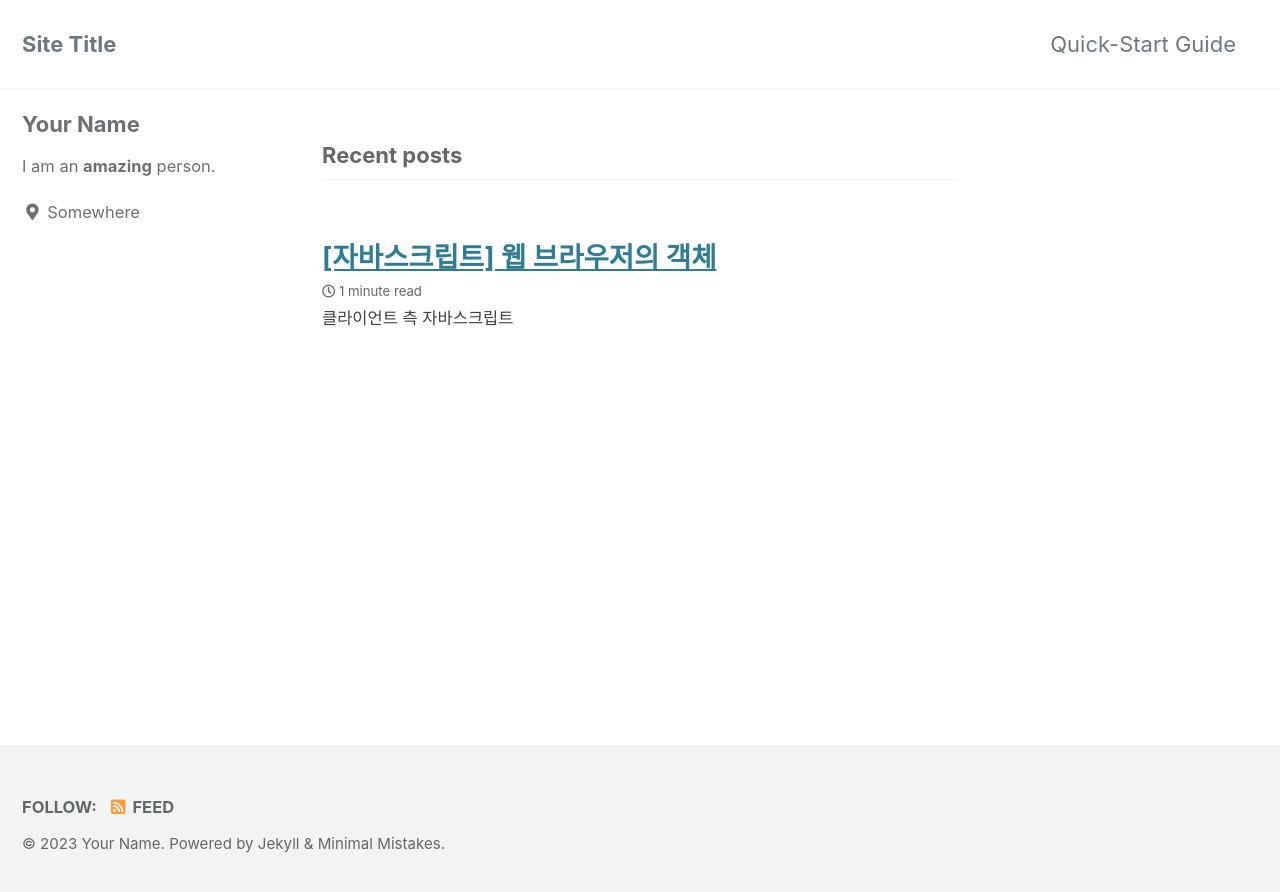
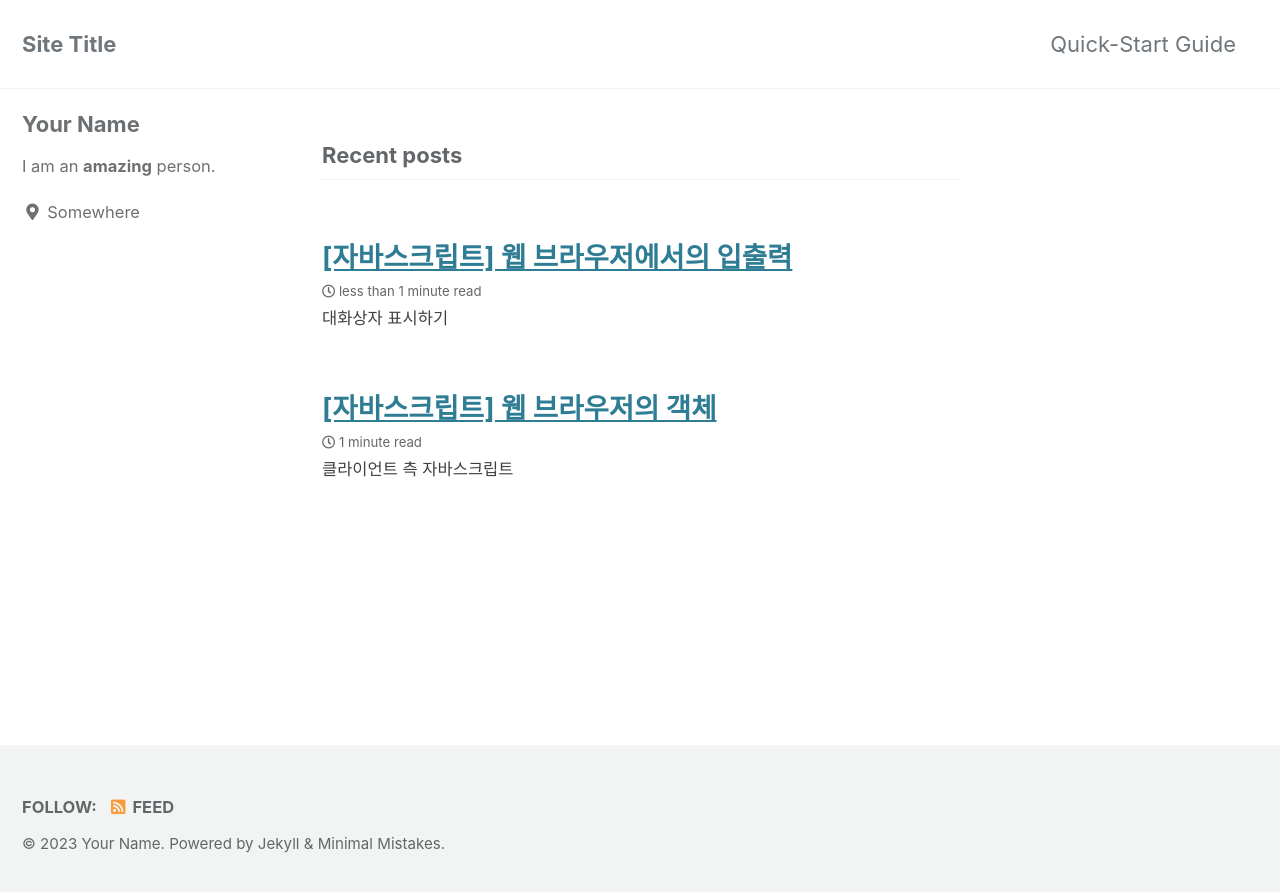
Before and after one commit to riverlike14/riverlike14.github.io, a Jekyll site: the page built from index.html, in a window 1280 px wide. Shown: the top 892 px of the page. Built offline with Jekyll 4.4.1, drawn with Linux system fonts in a browser that asks for light colours; cached includes are drawn as plain includes; the list of posts is cut into pages by our own code.

Commit message:
create chapter 6 IO on Web Browser

```diff
--- /dev/null
+++ b/computer/web-development/javascript/_posts/2023-01-10-IO-on-Web-Browser.md
@@ -0,0 +1,13 @@
+---
+title: "[자바스크립트] 웹 브라우저에서의 입출력"
+---
+
+# 대화상자 표시하기
+
+# `console`
+
+# 이벤트 처리기 등록하기와 타이머 알아보기
+
+# HTML 요소를 동적으로 읽고 쓰기
+
+# Canvas를 활용한 컴퓨터 그래픽스
```
Also changed, not shown: computer/web-development/javascript/_posts/2022-12-05-Object-of-Web-Browser.md (+3 -1 lines).
